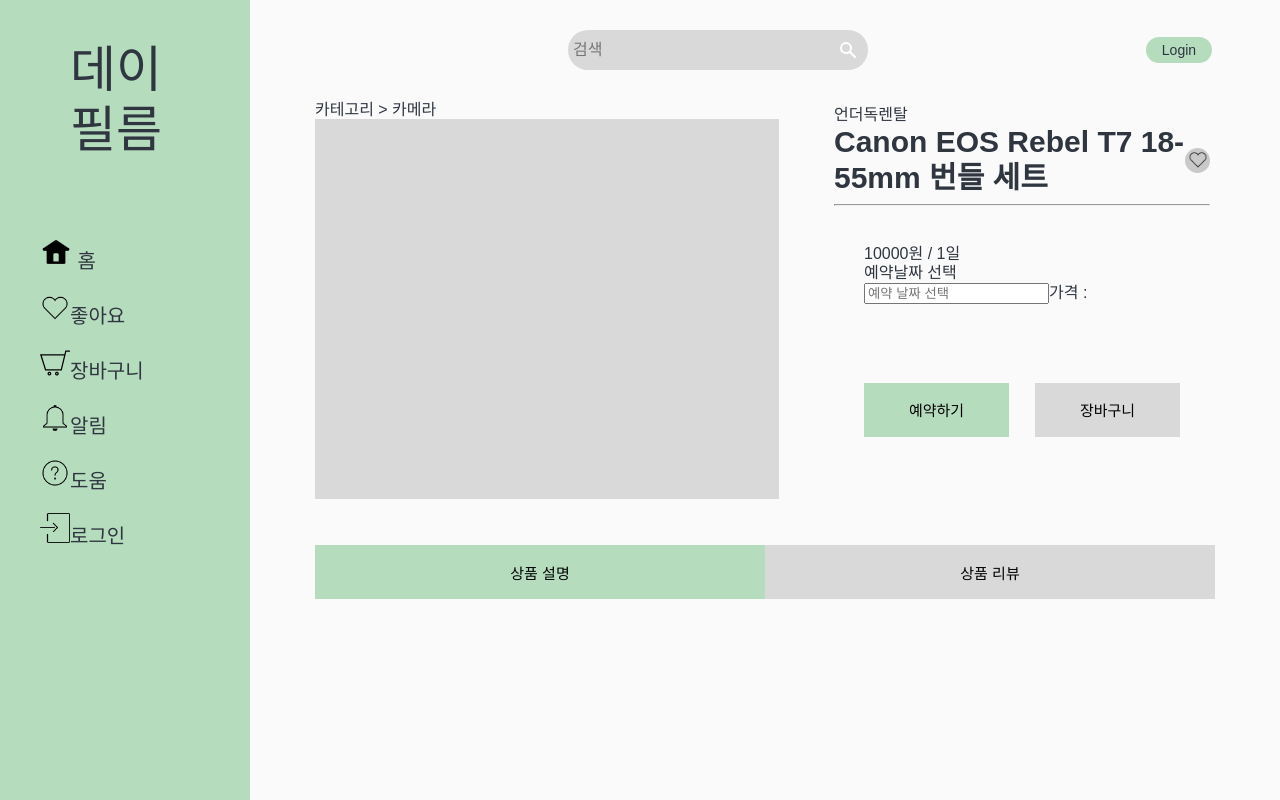
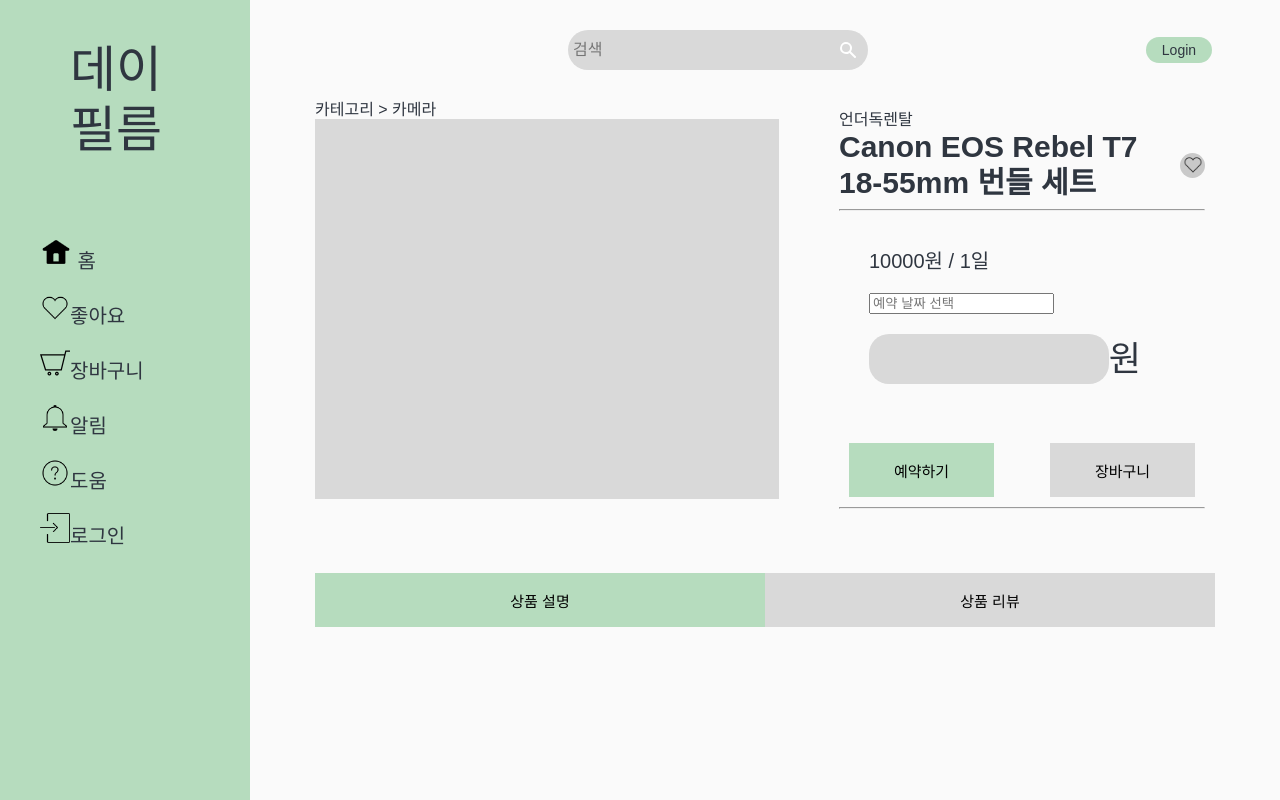
Before and after one commit to hyemimi/black-rabbit, a Next.js app: page /product/1 in a window 1280 px wide. Shown: the top 800 px of the page. Built offline with nearby package versions, Linux system fonts and the light colour scheme.

Commit message:
style : modify styles

```diff
--- a/components/common/DatePick.tsx
+++ b/components/common/DatePick.tsx
@@ -33,7 +33,6 @@ export default function () {
           excludeDates={[addDays(getDate(new Date()), 3)]}
           excludeDateIntervals={[
             { start: subDays(new Date(), 1), end: addDays(new Date(), 5) },
-            { start: addDays(new Date(), 10), end: addDays(new Date(), 30) },
           ]}
           dateFormat="yyyy-MM-dd"
           minDate={new Date()}
@@ -43,7 +42,9 @@ export default function () {
           locale={ko}
           disabledKeyboardNavigation
         />
-        가격 : {price >= 0 && price}
+        <PriceDiv>
+          <Pricebox> {price >= 0 && price} </Pricebox>원
+        </PriceDiv>
       </Div>
     </>
   );
@@ -52,12 +53,24 @@ export default function () {
 const Div = styled.div`
   font-display: row;
   justify-content: space-between;
-  align-items: center;
+
   width: 272px;
 `;
 
-const Button = styled.div`
-  width: 200px;
-  background-color: ${(props) => props.theme.pointColor};
+const PriceDiv = styled.div`
+  display: flex;
+
+  justify-content: center;
+  text-align: center;
+  align-items: center;
+  font-size: 35px;
+  margin-top: 20px;
+`;
+const Pricebox = styled.div`
+  width: 250px;
+  height: 50px;
+  border-radius: 20px;
+  background-color: ${(props) => props.theme.searchColor};
   cursor: pointer;
+  text-align: center;
 `;
--- a/pages/product/[id].tsx
+++ b/pages/product/[id].tsx
@@ -27,9 +27,7 @@ export default function detail() {
   };
 
   const router = useRouter();
-  const [startDate, setStartDate] = useState<any>(new Date());
-  const [endDate, setEndDate] = useState<any>(new Date());
-  console.log(router);
+
   return (
     <Wrapper>
       <InfoDiv>
@@ -45,11 +43,8 @@ export default function detail() {
           </TitleDiv>
           <hr />
           <Div>
-            <div>10000원 / 1일</div>
-            <div>
-              예약날짜 선택
-              <DatePick />
-            </div>
+            <PriceTag>10000원 / 1일</PriceTag>
+            <DatePick />
           </Div>
           <br />
           <ButtonDiv>
@@ -62,6 +57,7 @@ export default function detail() {
               장바구니
             </Button>
           </ButtonDiv>
+          <hr />
         </DetailDiv>
       </InfoDiv>
 
@@ -87,7 +83,7 @@ const InfoDiv = styled.div`
 
 const DetailDiv = styled.div`
   margin-left: 50px;
-  padding: 5px;
+  padding: 10px;
   width: 100%;
 `;
 const TitleDiv = styled.div`
@@ -105,7 +101,11 @@ const Title = styled.h1`
   font-size: 30px;
   font-weight: bold;
 `;
-
+const PriceTag = styled.div`
+  display: flex;
+  font-size: 20px;
+  margin-bottom: 20px;
+`;
 const Div = styled.div`
   padding: 30px;
 `;
@@ -117,7 +117,8 @@ const Hr = styled.hr`
 
 const ButtonDiv = styled.div`
   display: flex;
-  margin: 30px;
+  margin: 10px;
+
   justify-content: space-between;
 `;
 
@@ -142,3 +143,10 @@ const Tab = styled(Button)<{ selected: boolean }>`
   align-items: center;
   display: flex;
 `;
+
+const SmallTitle = styled.div`
+  border-radius: 10px;
+  width: 200px;
+  background-color: ${(props) => props.theme.searchColor};
+  display: flex;
+`;
```
